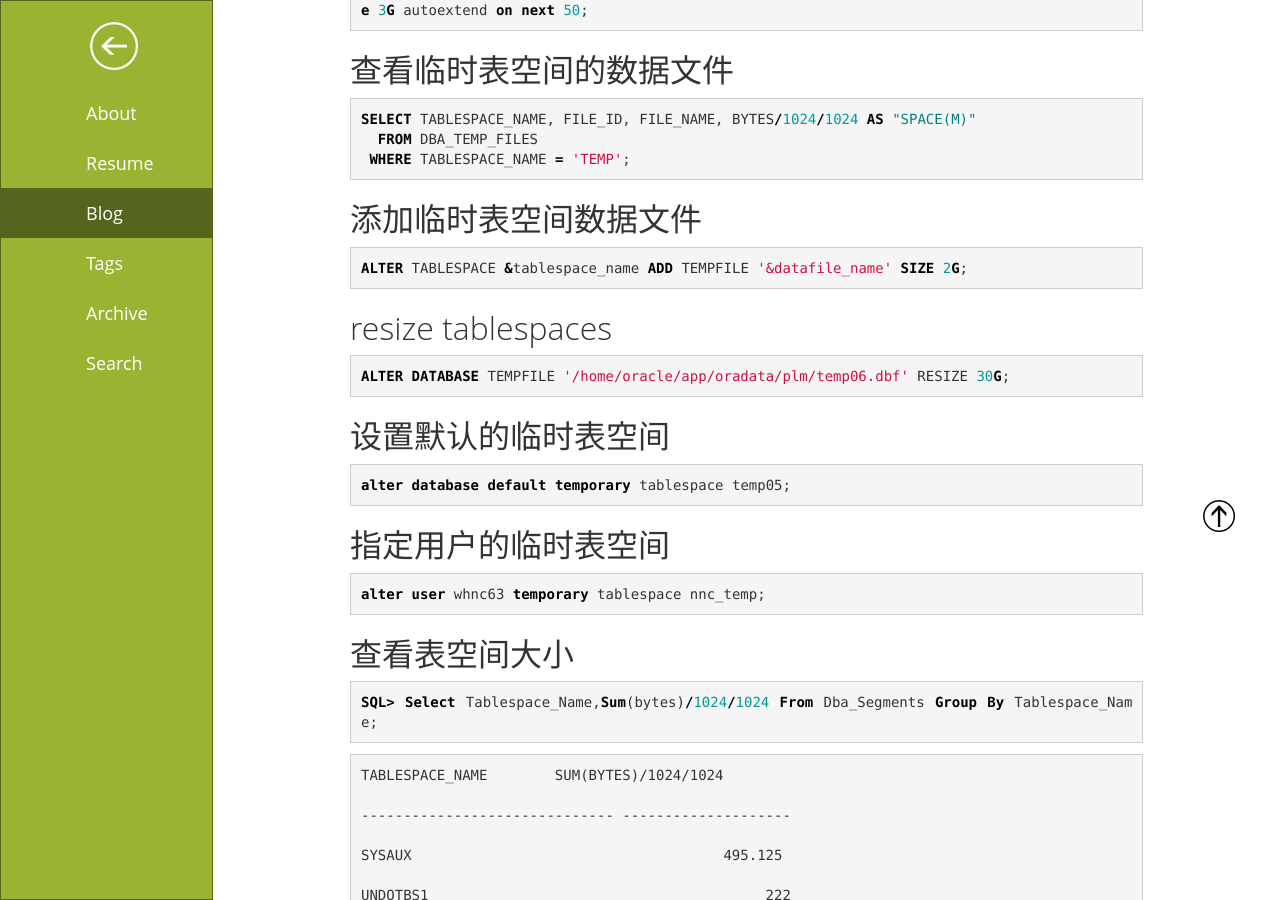
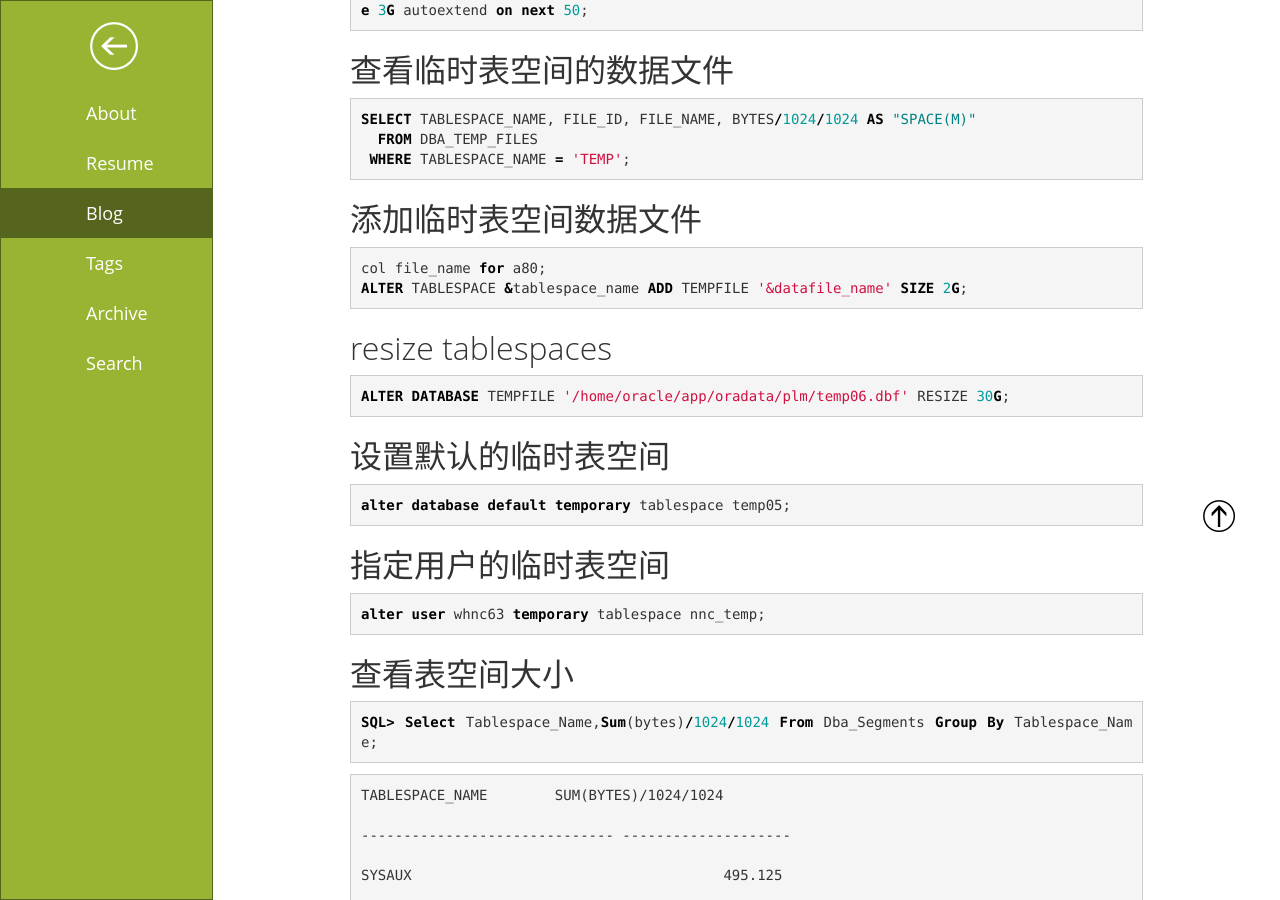
Before and after one commit to yzcy/yzcy.github.io, a Jekyll site: the page built from _posts/2020-06-03-oracle.md, in a window 1280 px wide and 900 px high, scrolled down 2081 px. Built offline with Jekyll 4.4.1, drawn with Linux system fonts in a browser that asks for light colours; a script that is not in the unit is left out; comment, search, counter and statistics services are not loaded.

Commit message:
Update 2020-06-03-oracle.md

```diff
--- a/_posts/2020-06-03-oracle.md
+++ b/_posts/2020-06-03-oracle.md
@@ -131,6 +131,7 @@ SELECT TABLESPACE_NAME, FILE_ID, FILE_NAME, BYTES/1024/1024 AS "SPACE(M)"
 ## 添加临时表空间数据文件
 
 ~~~sql
+col file_name for a80;
 ALTER TABLESPACE &tablespace_name ADD TEMPFILE '&datafile_name' SIZE 2G;
 ~~~
 
```
